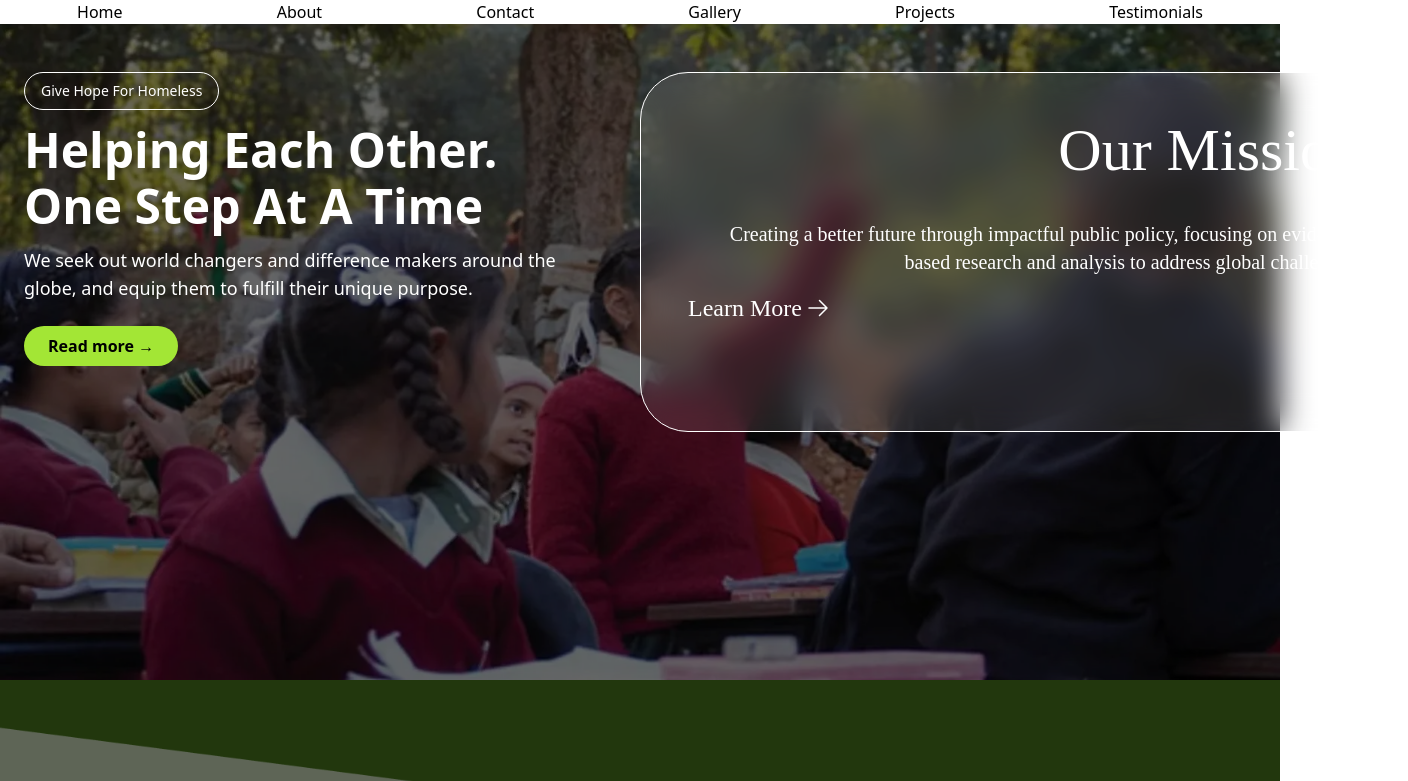
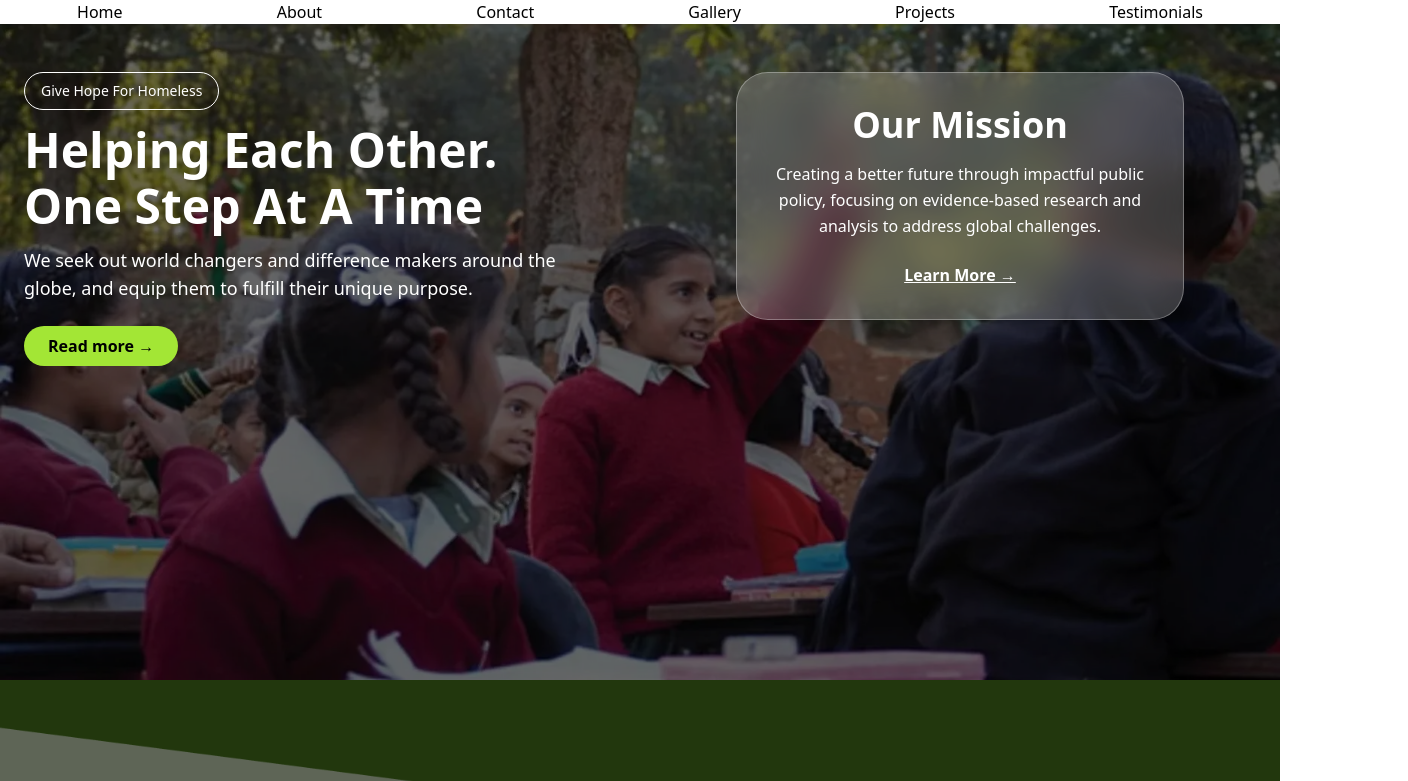
Before and after one commit to Manushivuz/iisppr, a React (Vite) app: page / in a window 1280 px wide. Shown: the top 781 px of the page, 1408 px wide, since content can reach past the window. Built offline with nearby package versions, Linux system fonts and the light colour scheme.

Commit message:
Update MissionCard.jsx

```diff
--- a/src/components/home/MissionCard.jsx
+++ b/src/components/home/MissionCard.jsx
@@ -1,27 +1,26 @@
 import React from "react";
-import {useNavigate} from "react-router-dom";
+import { Link } from "react-router-dom";
 
-const MissionCard = ({learn_more}) => {
-    const navigate = useNavigate();
-
-    return (
-        <section
-            className="p-6 sm:p-8 lg:p-12 text-white w-[90%] sm:w-[60%] lg:w-[100vw] lg:h-[40vh] xl:w-[60vw] xl:h-[45vh] 2xl:w-[40%] h-fit bg-white/10 rounded-[1.5rem] sm:rounded-[2.1rem] lg:rounded-[3rem] outline outline-1 outline-offset-[-1px] outline-white backdrop-blur-lg">
-            <h2 className="font-[playfair] font-medium text-3xl sm:text-4xl lg:text-5xl xl:text-6xl mb-4 sm:mb-6 lg:mb-8 xl:mb-10 text-right">Our
-                Mission</h2>
-            <p className="font-[montserrat] font-light text-sm sm:text-base lg:text-lg xl:text-xl text-right">Creating a better future through impactful public policy, focusing on evidence-based research and analysis to address global challenges.</p>
-
-            {learn_more && (
-                <div className="flex flex-row justify-start items-center gap-1 hover:underline cursor-pointer mt-4" onClick={() => navigate("/about")}>
-                    <a className="font-[playfair] text-[1.4rem] lg:text-2xl">Learn More</a>
-                    <svg xmlns="http://www.w3.org/2000/svg" fill="none" viewBox="0 0 24 24" strokeWidth={1.5} stroke="currentColor" className="size-6">
-                        <path strokeLinecap="round" strokeLinejoin="round" d="M13.5 4.5 21 12m0 0-7.5 7.5M21 12H3" />
-                    </svg>
-                </div>
-
-            )}
-        </section>
-    );
+const MissionCard = ({ learn_more }) => {
+  return (
+    <div className="bg-white/20 backdrop-blur-lg text-white rounded-[2rem] p-8 max-w-md w-full mx-auto shadow-lg border border-white/30">
+      <h2 className="text-4xl font-bold mb-4 text-center">Our Mission</h2>
+      <p className="text-base leading-relaxed text-center mb-6">
+        Creating a better future through impactful public policy, focusing on
+        evidence-based research and analysis to address global challenges.
+      </p>
+      {learn_more && (
+        <div className="text-center">
+          <Link
+            to="/about"
+            className="text-white underline text-base font-semibold hover:text-lime-300 transition"
+          >
+            Learn More →
+          </Link>
+        </div>
+      )}
+    </div>
+  );
 };
 
-export default  MissionCard;
+export default MissionCard;
```
